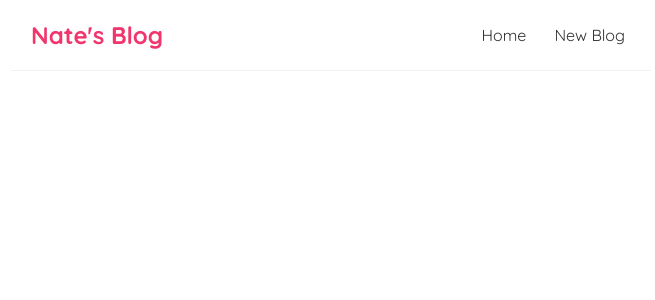
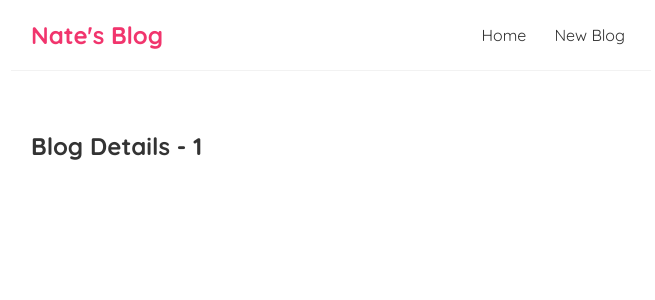
Before and after one commit to nkc53/simpleBlog, a React (Create React App) app: page /blogs/1 in a window 1280 px wide. Shown: the top 300 px of the page, without its empty margins (309-964 px from the left). Built offline with nearby package versions, Linux system fonts and the light colour scheme.

Commit message:
Made a new sepearte page for each blog and ensured each path for the blog would be accounted for

```diff
--- a/src/App.js
+++ b/src/App.js
@@ -1,3 +1,4 @@
+import BlogDetails from './BlogDetails';
 import Create from './Create';
 import Home from './Home';
 import Navbar from './Navbar';
@@ -17,6 +18,9 @@
             <Route path="/create">
               <Create />
             </Route>
+            <Route path="/blogs/:id">
+              <BlogDetails />
+            </Route>
           </Switch>
         </div>
       </div>
--- /dev/null
+++ b/src/BlogDetails.js
@@ -0,0 +1,13 @@
+import { useParams } from "react-router-dom/cjs/react-router-dom.min";
+
+const BlogDetails = () => {
+    const { id } = useParams();
+
+    return (
+        <div className="blog-details">
+            <h2>Blog Details - { id } </h2>
+        </div>
+    );
+}
+
+export default BlogDetails
--- a/src/BlogList.js
+++ b/src/BlogList.js
@@ -1,11 +1,15 @@
+import { Link } from "react-router-dom/cjs/react-router-dom";
+
 const BlogList = ({ blogs, title}) => {
     return (
         <div className="blog-list">
             <h2>{ title }</h2>
             {blogs.map((blog) => (
                 <div className="blog-preview" key={blog.id}>
-                    <h2>{ blog.title }</h2>
-                    <h3>Written by { blog.author}</h3>
+                    <Link to={`/blogs/${blog.id}`}>
+                        <h2>{ blog.title }</h2>
+                        <h3>Written by { blog.author}</h3>
+                    </Link>
                 </div>
             ))}
         </div>
--- a/src/index.css
+++ b/src/index.css
@@ -50,3 +50,7 @@
   color:#f1356d;
   margin-bottom: 8px;
 }
+
+.blog-preview a{
+  text-decoration: none;
+}
```
